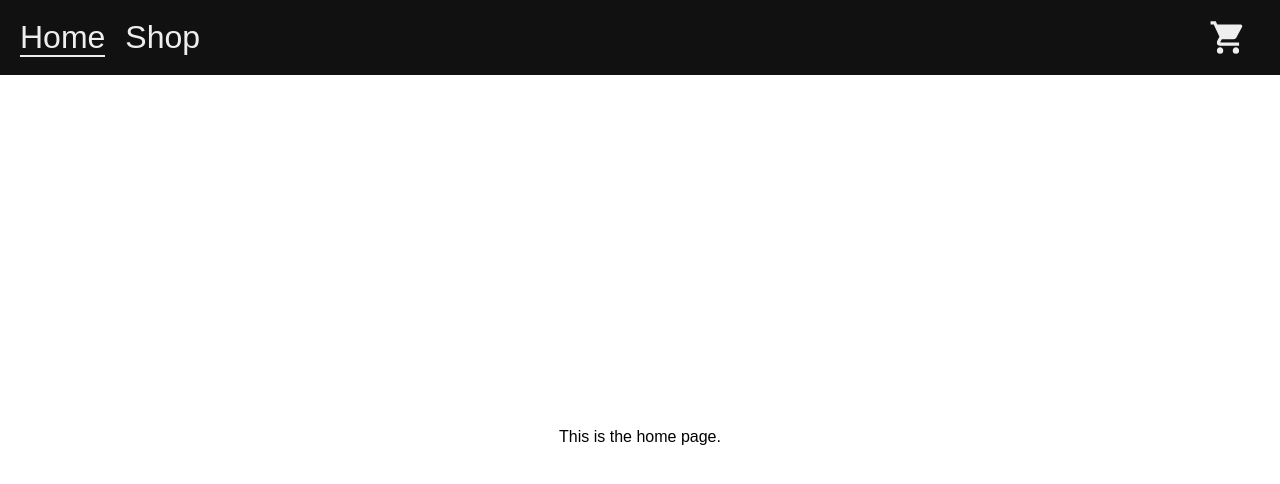
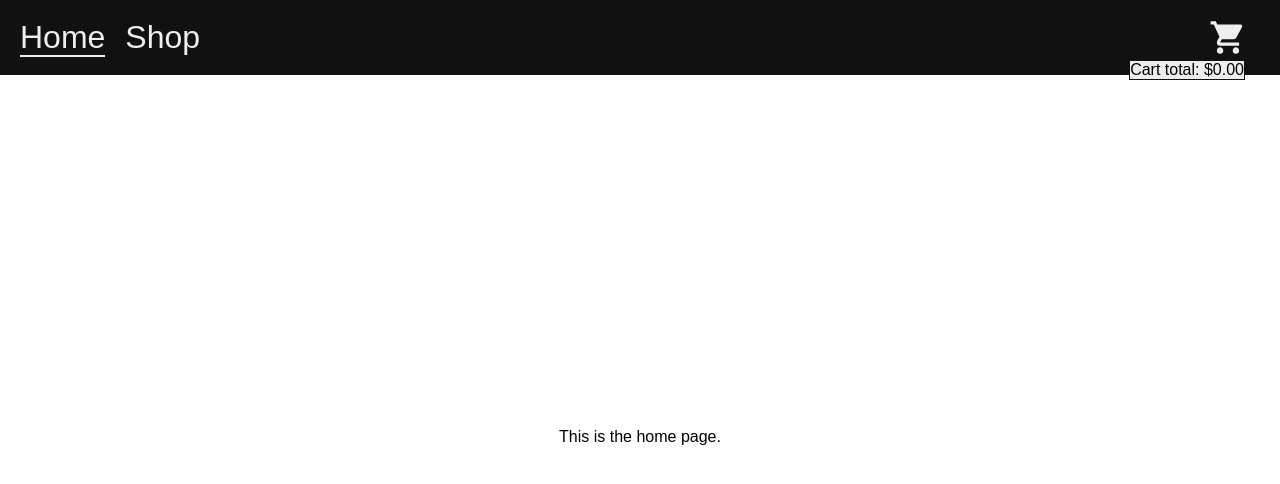
Before and after one commit to pv-230/odin-shopping-cart, a React (Vite) app: page / in a window 1280 px wide. Shown: the top 484 px of the page. Built offline with nearby package versions, Linux system fonts and the light colour scheme.

Commit message:
Add basic shopping cart component

```diff
--- a/src/components/app/app.jsx
+++ b/src/components/app/app.jsx
@@ -4,6 +4,7 @@ import products from '../../data/products';
 import 'normalize.css';
 import './app.css';
 import Navbar from '../navbar/navbar';
+import Cart from '../cart/cart';
 
 function App() {
   const [cartItems, setCartItems] = useState(new Map());
@@ -30,6 +31,7 @@ function App() {
   return (
     <div className="app">
       <Navbar cartQuantity={cartQuantity} />
+      <Cart cartItems={cartItems} />
       <Outlet context={{ addToCart }} />
     </div>
   );
--- /dev/null
+++ b/src/components/cart/cart.css
@@ -0,0 +1,28 @@
+.cart {
+  position: absolute;
+  top: 60px;
+  right: 35px;
+  background-color: var(--light-bg-color);
+  border: 1px solid var(--dark-bg-color);
+}
+
+.cart__items {
+  list-style: none;
+  padding: 0;
+  margin: 0;
+}
+
+.cart__item {
+  display: flex;
+  flex-direction: column;
+  padding: 10px;
+  gap: 5px;
+}
+
+.cart__item:not(.cart__items:first-child) {
+  border-top: 1px solid var(--dark-bg-color);
+}
+
+.cart__item-quantity {
+  width: 65px;
+}
--- /dev/null
+++ b/src/components/cart/cart.jsx
@@ -0,0 +1,36 @@
+import PropTypes from 'prop-types';
+import './cart.css';
+
+function Cart({ cartItems }) {
+  const cartItemsArray = Array.from(cartItems);
+  const cartTotalPrice = cartItemsArray.reduce((prev, curr) => prev + curr[1].totalPrice, 0);
+
+  return (
+    <div className="cart">
+      <ul className="cart__items">
+        {cartItemsArray.map(([productKey, product]) => (
+          <li className="cart__item" key={productKey}>
+            <div className="cart__item-name">
+              <span>
+                <b>x{product.quantity}</b> {product.name}
+              </span>
+            </div>
+            <div className="cart__item-price">${product.totalPrice.toFixed(2)}</div>
+            <div className="cart__item-quantity-wrapper">
+              <span>Qty: </span>
+              <input className="cart__item-quantity" type="number" value={product.quantity} />
+            </div>
+          </li>
+        ))}
+        <div className="cart__total-price">Cart total: ${cartTotalPrice.toFixed(2)}</div>
+      </ul>
+    </div>
+  );
+}
+
+Cart.propTypes = {
+  // eslint-disable-next-line react/forbid-prop-types
+  cartItems: PropTypes.object.isRequired,
+};
+
+export default Cart;
```
